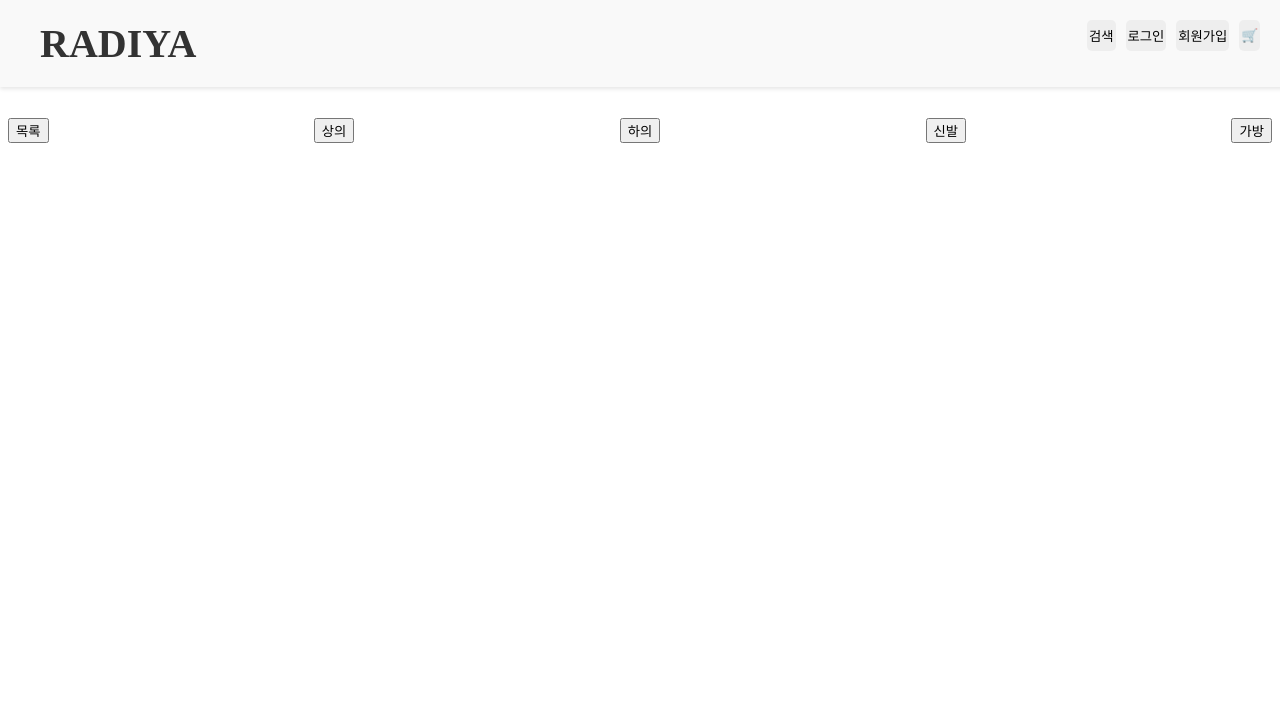
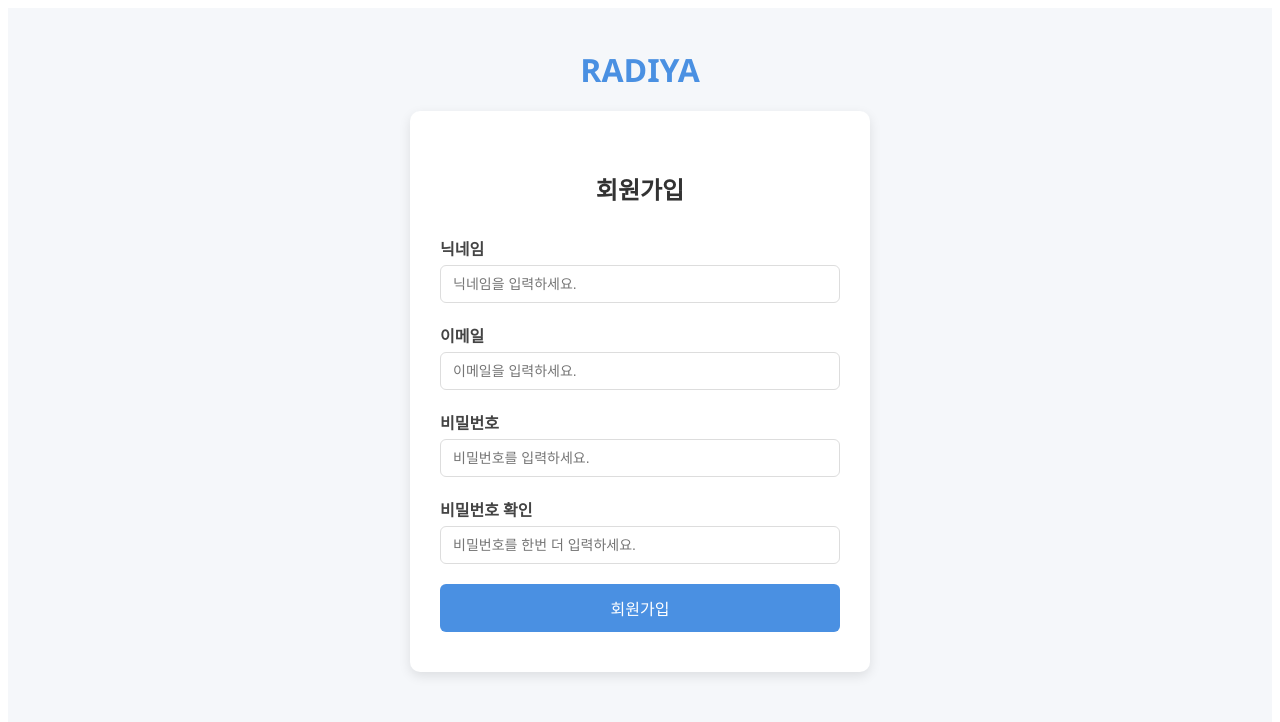
Before and after one commit to ahnbyeongwoo/radiya-shoppingmall, a Vue app: page /signup in a window 1280 px wide. Shown: the top 722 px of the page. Built offline with nearby package versions, Linux system fonts and the light colour scheme.

Commit message:
login signup

```diff
--- a/package.json
+++ b/package.json
@@ -9,8 +9,10 @@
     "dev": "vue-cli-service serve"
   },
   "dependencies": {
+    "axios": "^1.8.4",
     "core-js": "^3.8.3",
-    "vue": "^3.2.13"
+    "vue": "^3.2.13",
+    "vue-router": "^4.5.0"
   },
   "devDependencies": {
     "@babel/core": "^7.26.10",
--- a/src/App.vue
+++ b/src/App.vue
@@ -1,20 +1,14 @@
 <template>
   <div id="app">
-    <MainPage />
+    <router-view>
+    </router-view>
   </div>
 </template>
 
 <script>
-import MainPage from './components/MainPage.vue'
-
 export default {
   name: 'App',
   components: {
-    MainPage
   }
 }
 </script>
-
-<style>
-
-</style>
--- a/src/components/MainPage.vue
+++ b/src/components/MainPage.vue
@@ -21,7 +21,7 @@
 
 <script>
 export default {
-  name: 'MainComponent',
+  name: 'MainPage',
   methods: {
     goToLogin() {
       this.$router.push('/login'); // 로그인 페이지
--- a/src/components/SignUp.vue
+++ b/src/components/SignUp.vue
@@ -1,12 +1,140 @@
 <template><!--회원가입-->
- <div></div>
+  <div class="container">
+    <router-link to='/' class="shoppingmall-title">RADIYA</router-link>
+    <div class="signup-container">
+      <h2>회원가입</h2>
+      <form @submit.prevent="submitForm" id="signup-form">
+        <div><!--닉네임 란-->
+          <label for="name">닉네임</label>
+          <input type="text" id="name" v-model="name" placeholder="닉네임을 입력하세요.">
+        </div><!--이메일 란-->
+        <label for="email">이메일</label>
+        <input type="email" id="email" v-model="email" placeholder="이메일을 입력하세요.">
+        <div><!--비밀번호 란-->
+          <label for="password">비밀번호</label>
+          <input type="password" id="password" v-model="password" placeholder="비밀번호를 입력하세요.">
+        </div>
+        <div><!--비밀번호 확인 란-->
+          <label for="passwordConfirm">비밀번호 확인</label>
+          <input type="password" id="passwordConfirm" v-model="passwordConfirm" placeholder="비밀번호를 한번 더 입력하세요.">
+        </div>
+        <button type="submit" class="signUp-button">회원가입</button>
+      </form>
+    </div>
+  </div>
 </template>
 
 <script>
+import axios from 'axios';
+export default {
+  name: 'SignUp',
+  data() {
+    return {
+      name: '',
+      email: '',
+      password: '',
+      passwordConfirm: '',
+    };
+  },
+  methods: {
+    submitForm() {// 비밀번호 확인 검증
+      if (this.password !== this.passwordConfirm) {
+        alert('비밀번호가 일치하지 않습니다. 다시 확인해주세요.');
+        return;
+      }
+      const userData = {// 서버로 전송할 데이터 준비
+        name: this.name,
+        id: this.email, // name 대신 이메일을 아이디로 사용
+        password: this.password,
+      };
 
+      axios.post('http://localhost:3000/signup', userData)// Axios로 서버에 POST 요청 보내기
+        .then((response) => {// 서버 응답이 성공일 경우 처리
+          alert(response.data.message);
+          this.$router.push('/'); // 메인 페이지로 이동
+        })
+        .catch((error) => {
+          // 서버 응답이 실패일 경우 처리
+          console.error('회원가입 오류:', error);
+          alert('회원가입에 실패했습니다. 다시 시도해주세요.');
+        });
+    },
+  }
+
+}
 
 </script>
 
-<style>
+<style scoped>
+.container {
+  display: flex;
+  flex-direction: column;
+  align-items: center;
+  padding-top: 40px;
+  background-color: #f5f7fa;
+  min-height: 100vh;
+  font-family: 'Segoe UI', Tahoma, Geneva, Verdana, sans-serif;
+}
 
+.shoppingmall-title {
+  font-size: 32px;
+  font-weight: bold;
+  color: #4A90E2;
+  text-decoration: none;
+  margin-bottom: 20px;
+}
+
+.signup-container {
+  background-color: #ffffff;
+  padding: 40px 30px;
+  border-radius: 10px;
+  box-shadow: 0 4px 12px rgba(0, 0, 0, 0.1);
+  width: 100%;
+  max-width: 400px;
+}
+
+.signup-container h2 {
+  text-align: center;
+  margin-bottom: 30px;
+  color: #333;
+}
+
+form label {
+  display: block;
+  margin-bottom: 5px;
+  font-weight: 600;
+  color: #444;
+}
+
+form input {
+  width: 100%;
+  padding: 10px 12px;
+  margin-bottom: 20px;
+  border: 1px solid #ddd;
+  border-radius: 6px;
+  box-sizing: border-box;
+  font-size: 14px;
+}
+
+form input:focus {
+  border-color: #4A90E2;
+  outline: none;
+  box-shadow: 0 0 5px rgba(74, 144, 226, 0.4);
+}
+
+.signUp-button {
+  width: 100%;
+  padding: 12px;
+  background-color: #4A90E2;
+  border: none;
+  color: white;
+  font-size: 16px;
+  border-radius: 6px;
+  cursor: pointer;
+  transition: background-color 0.3s ease;
+}
+
+.signUp-button:hover {
+  background-color: #357ABD;
+}
 </style>
--- a/src/components/UserLogin.vue
+++ b/src/components/UserLogin.vue
@@ -1,12 +1,162 @@
 <template><!--로그인-->
-  <div></div>
- </template>
+  <div class="container">
+    <router-link to='/' class="shoppingmall-title">RADIYA</router-link>
+    <div class="login-container">
+      <h2>로그인</h2>
+      <form @submit.prevent="submitForm" id="login-form">
+        <div><!--이메일 란-->
+          <label for="email">이메일</label>
+          <input type="email" id="email" v-model="email" placeholder="이메일을 입력하세요.">
+        </div>
+        <div><!--비밀번호 란-->
+          <label for="password">비밀번호</label>
+          <input type="password" id="password" v-model="password" placeholder="비밀번호를 입력하세요.">
+        </div>
+        <div class="button-group">
+          <button type="submit" class="login-button">로그인</button>
+          <button type="button" class="signup-button" @click="goToSignUp">회원가입</button>
+        </div>
+      </form>
+    </div>
+  </div>
+</template>
 
  <script>
+import axios from 'axios';
 
+export default {
+  name: 'UserLogin',
+  data() {
+    return {
+      email: '',
+      password: '',
+    };
+  },
+
+  methods: {
+    goToSignUp() {
+      this.$router.push('/signup'); // 회원가입 페이지로 이동
+    },
+    login() {// 로그인 요청
+      const loginData = {
+        id: this.email,
+        password: this.password,
+      };
+
+      axios.post('http://localhost:3000/login', loginData)
+        .then(response => {
+          alert(response.data.message);
+          if (response.data.user) {// 로그인 성공 시 사용자 정보 저장
+            console.log('로그인된 사용자:', response.data.user);
+            localStorage.setItem('currentUser', JSON.stringify(response.data.user));// 로컬 스토리지에 사용자 정보 저장
+            window.dispatchEvent(new Event('storage'));
+            this.$router.push('/');
+          }
+        })
+        .catch(error => {
+          console.error('로그인 오류:', error);
+          alert('로그인 실패! 아이디와 비밀번호를 확인하세요.');
+        });
+    }
+  },
+}
 
  </script>
 
  <style>
+ .container {
+  display: flex;
+  flex-direction: column;
+  align-items: center;
+  padding-top: 40px;
+  background-color: #f5f7fa;
+  min-height: 100vh;
+  font-family: 'Segoe UI', Tahoma, Geneva, Verdana, sans-serif;
+}
+
+.shoppingmall-title {
+  font-size: 32px;
+  font-weight: bold;
+  color: #4A90E2;
+  text-decoration: none;
+  margin-bottom: 20px;
+}
+
+.login-container {
+  background-color: #ffffff;
+  padding: 40px 30px;
+  border-radius: 10px;
+  box-shadow: 0 4px 12px rgba(0, 0, 0, 0.1);
+  width: 100%;
+  max-width: 400px;
+}
+
+.login-container h2 {
+  text-align: center;
+  margin-bottom: 30px;
+  color: #333;
+}
+
+form label {
+  display: block;
+  margin-bottom: 5px;
+  font-weight: 600;
+  color: #444;
+}
+
+form input {
+  width: 100%;
+  padding: 10px 12px;
+  margin-bottom: 20px;
+  border: 1px solid #ddd;
+  border-radius: 6px;
+  box-sizing: border-box;
+  font-size: 14px;
+}
+
+form input:focus {
+  border-color: #4A90E2;
+  outline: none;
+  box-shadow: 0 0 5px rgba(74, 144, 226, 0.4);
+}
+
+.button-group {/*로그인 회원가입 버튼 그룹 */
+  display: flex;
+  justify-content: space-between;
+  gap: 10px;
+  margin-top: 20px;
+}
+
+.login-button{
+  flex: 1;
+  padding: 12px;
+  background-color: #4A90E2;
+  border: none;
+  color: white;
+  font-size: 16px;
+  border-radius: 6px;
+  cursor: pointer;
+  transition: background-color 0.3s ease;
+}
+
+.login-button:hover{
+  background-color: #357ABD;
+}
+.signup-button{
+  flex: 1;
+  padding: 12px;
+  background-color: #4A90E2;
+  border: none;
+  color: white;
+  font-size: 16px;
+  border-radius: 6px;
+  cursor: pointer;
+  transition: background-color 0.3s ease;
+}
+
+.signup-button:hover{
+  background-color: #357ABD;
+}
+
 
  </style>
--- a/src/main.js
+++ b/src/main.js
@@ -1,5 +1,7 @@
 import { createApp } from 'vue'
 import App from './App.vue'
-import router from './router'
+import router from './router';
 
-createApp(App).use(router).mount('#app');
+const app = createApp(App);       // Vue 앱 생성
+app.use(router);                  // 라우터 사용
+app.mount('#app');
--- a/src/router/index.js
+++ b/src/router/index.js
@@ -6,10 +6,11 @@ import TopPage from '../views/TopPage.vue'
 import BottomsPage from '../views/BottomsPage.vue'
 import ShoesPage from '../views/ShoesPage.vue'
 import BagPage from '../views/BagPage.vue'
+
 const routes = [
   {
     path: '/',
-    name: 'Main',
+    name: 'Home',
     component: MainPage,
   },
   {
@@ -22,16 +23,16 @@ const routes = [
     name: 'SignUp',
     component: SignUp,
   },
-
   { path: '/top', component: TopPage },
   { path: '/bottoms', component: BottomsPage },
   { path: '/shoes', component: ShoesPage },
   { path: '/bag', component: BagPage },
 ];
 
+
 const router = createRouter({
-  history: createWebHistory(process.env.Base_URL),
-  routes,
+  history: createWebHistory(),  // Vue 3에서 사용하는 방식
+  routes
 });
 
 export default router;
```
Also changed, not shown: 1 other file (tests, documents, lock files or other folders).
